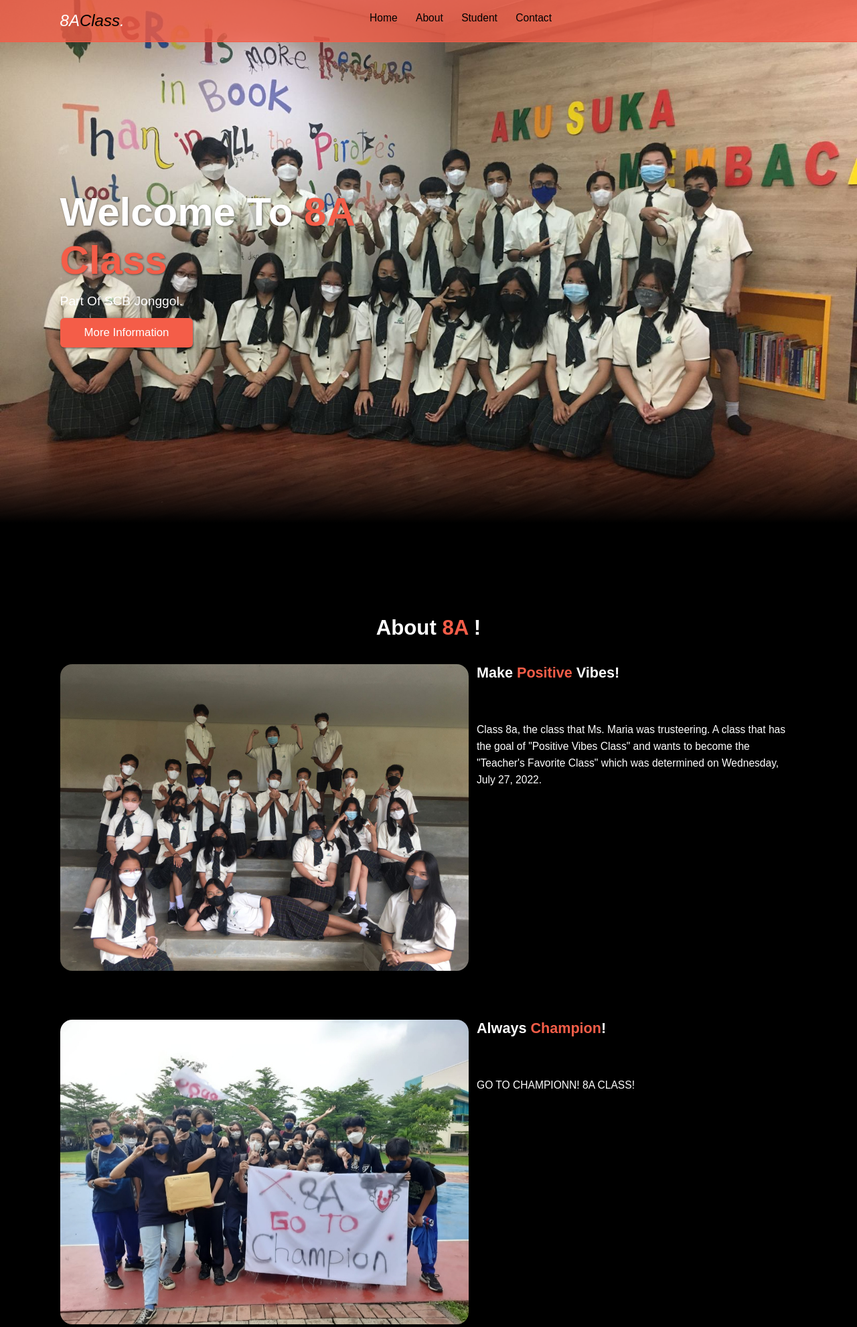
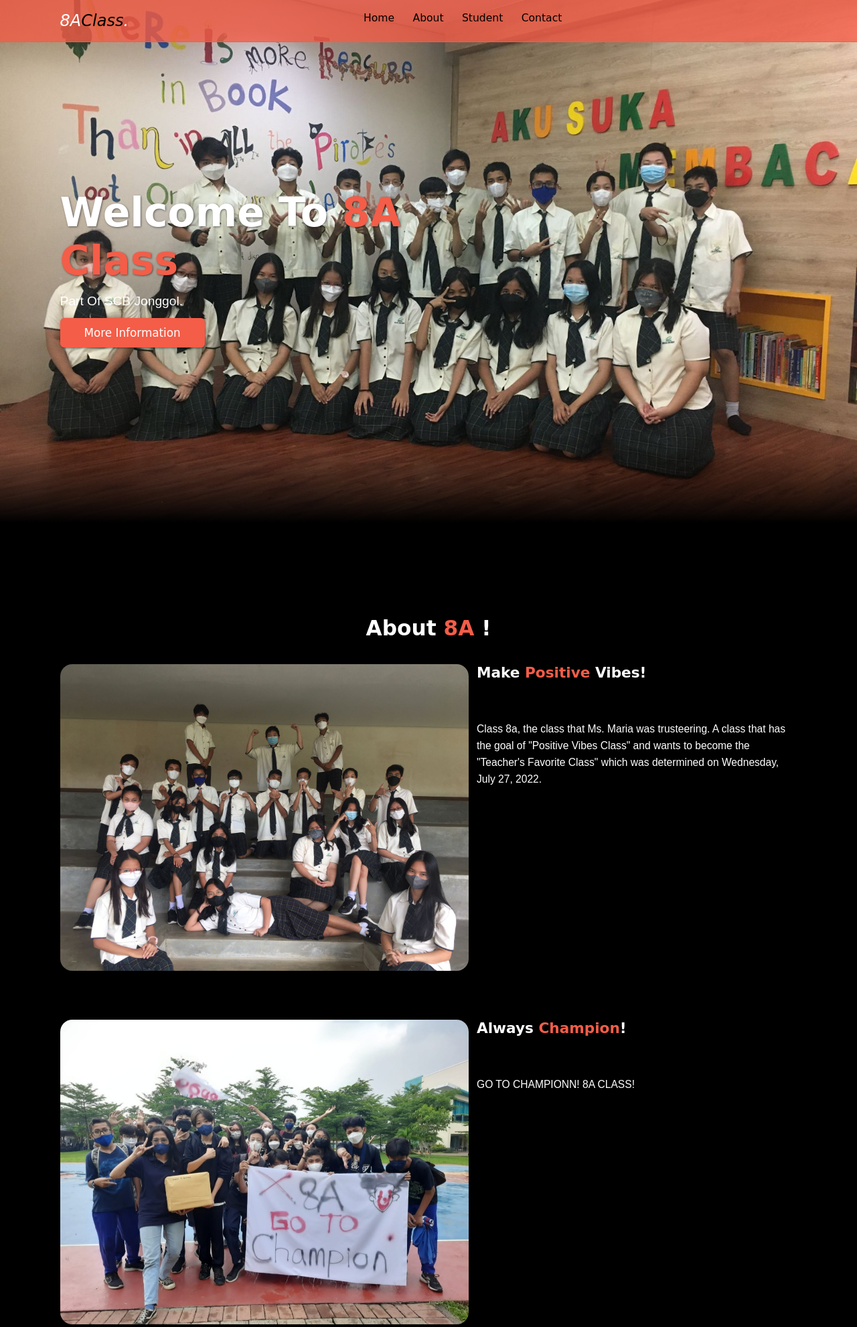
Before and after one commit to reinharddaveyunardi/Kelas8A, a PHP site: page / in a window 1280 px wide. Shown: the top 1982 px of the page at 67% size. Run offline with PHP 8.4, Linux system fonts and the light colour scheme.

Commit message:
Update style.css

```diff
--- a/main/css/style.css
+++ b/main/css/style.css
@@ -5,7 +5,6 @@
 }
 
 * {
-    font-family: 'Poppins' sans-serif;
     margin: 0;
     padding: 0;
     box-sizing: border-box;
@@ -13,7 +12,9 @@
     border: none;
     text-decoration: none;
 }
-
+p{
+    font-family: 'Rajdhani', sans-serif;
+}
 body{
     font-family: sans-serif;
     background-color: var(--bg);
@@ -42,6 +43,7 @@ body{
     font-weight: 400;
     color: #fff;
     font-style: italic;
+    font-family: 'Gloria Hallelujah', cursive;
 }
 
 .navbar .navbar-logo span{
@@ -54,6 +56,7 @@ body{
     font-size: 1.3rem;
     margin: 0 1rem;
     transition: 0.3s;
+    font-family: 'Gloria Hallelujah', cursive;
 }
 
 .navbar .navbar-nav a:hover{
@@ -108,6 +111,7 @@ body{
 .hero .content{
     padding: 1.4rem 7%;
     max-width: 60rem;
+    font-family: 'Gloria Hallelujah', cursive;
 }
 .hero .content h1{
     font-size: 5em;
@@ -119,6 +123,7 @@ body{
     color: var(--utama);
 }
 .hero .content p{
+    font-family: 'Rajdhani', sans-serif;
     font-size: 1.6rem;
     margin-top: 1rem;
     line-height: 1.4;
@@ -137,6 +142,7 @@ body{
 }
 .about{
     padding: 10rem 7% 1.4rem;
+    font-family: 'Gloria Hallelujah', cursive;
 }
 .about h2, .student h2{
     text-align: center;
```
